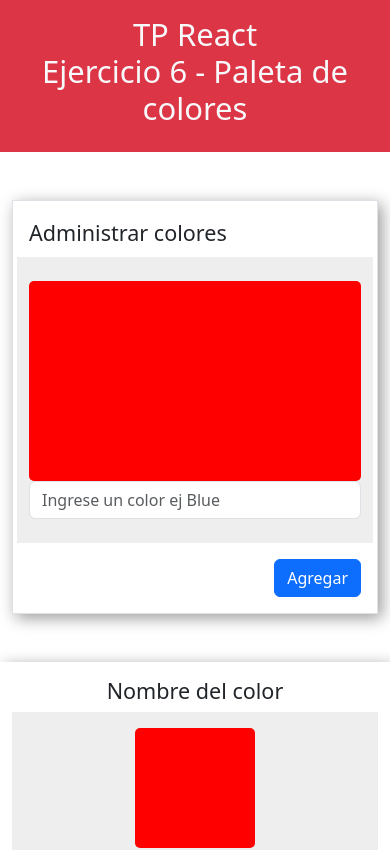
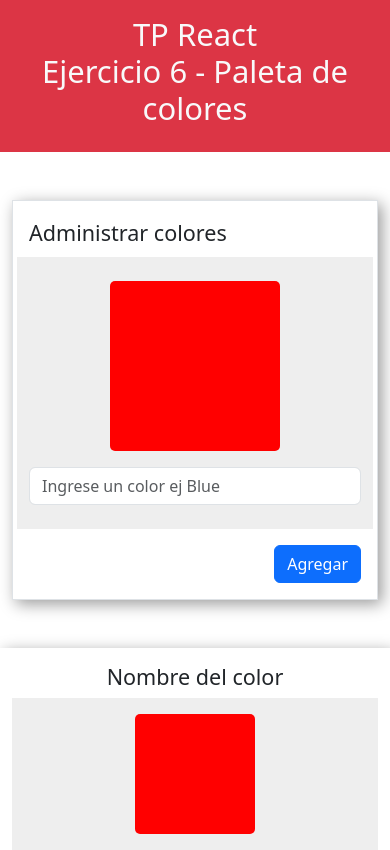
Before and after one commit to MartinCCornejo/paletaDeColoresConBackend, a React (Vite) app: page / in a window 390 px wide. Shown: the top 850 px of the page. Built offline with nearby package versions, Linux system fonts and the light colour scheme.

Commit message:
Se hizo que el proyecto sea responsive

```diff
--- a/src/App.css
+++ b/src/App.css
@@ -5,10 +5,11 @@
 }
 
 .box{
-  width: 100%;
-  height: 200px;
+  width: 170px;
+  height: 170px;
   background: red;
   border-radius: 5px;
+  margin: 0 auto;
 }
 
 .box-shadow{
--- a/src/components/Color.jsx
+++ b/src/components/Color.jsx
@@ -2,7 +2,7 @@ import { Button, Col } from "react-bootstrap";
 
 const Color = () => {
   return (
-    <Col lg="3" className="box-shadow py-3">
+    <Col md="4" lg="3" className="box-shadow py-3">
       <div className="text-center">
         <h3 className="fs-4">Nombre del color</h3>
         <div className="bg-gray py-3 my-2">
--- a/src/components/FormularioColores.jsx
+++ b/src/components/FormularioColores.jsx
@@ -5,7 +5,7 @@ const FormularioColores = () => {
     <Form className="my-5 border p-3 box-shadow">
       <Form.Group controlId="formularioTarea">
         <Form.Label className="fs-4">Administrar colores</Form.Label>
-        <Row className="justify-content-center align-items-center bg-gray py-4">
+        <Row className="justify-content-center align-items-center bg-gray py-4 gap-3">
           <Col md="3">
             <div className="box"></div>
           </Col>
```
